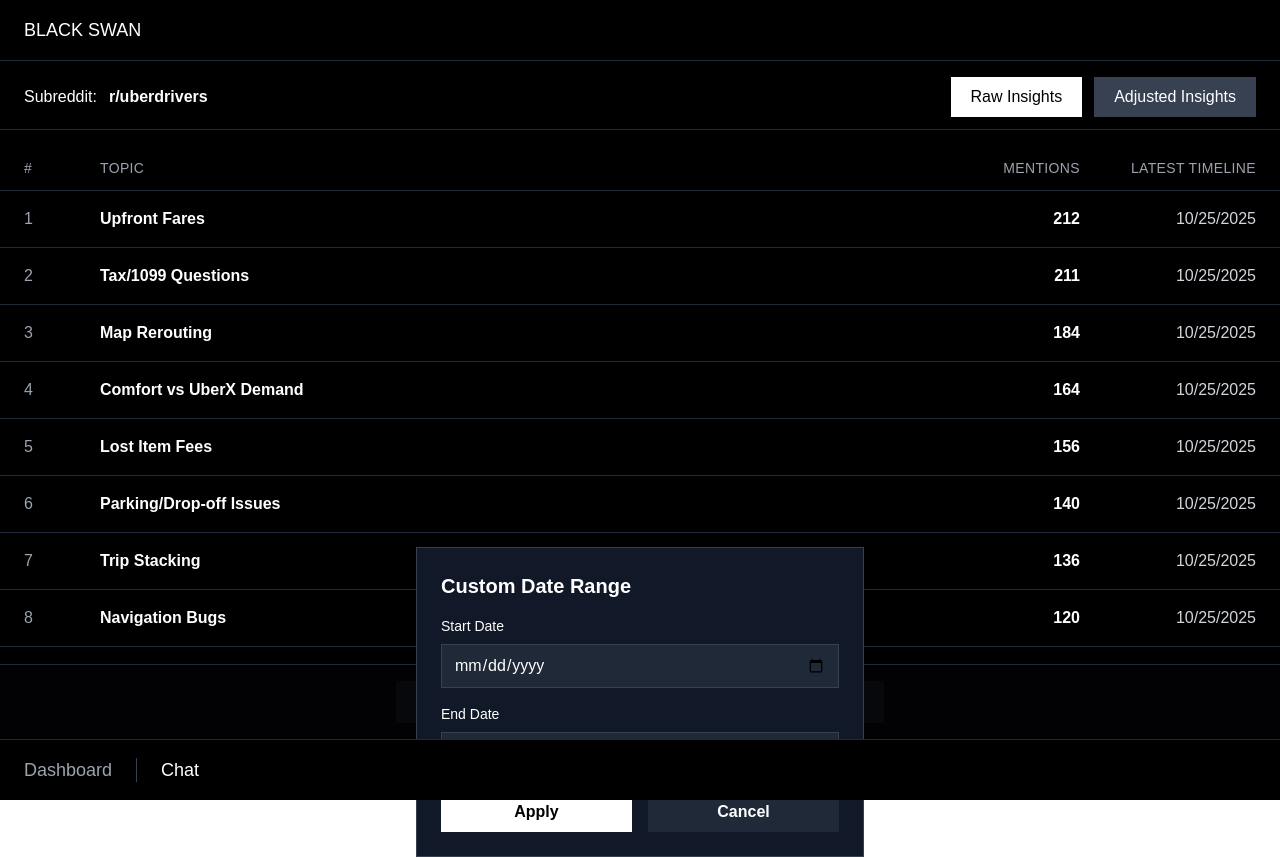
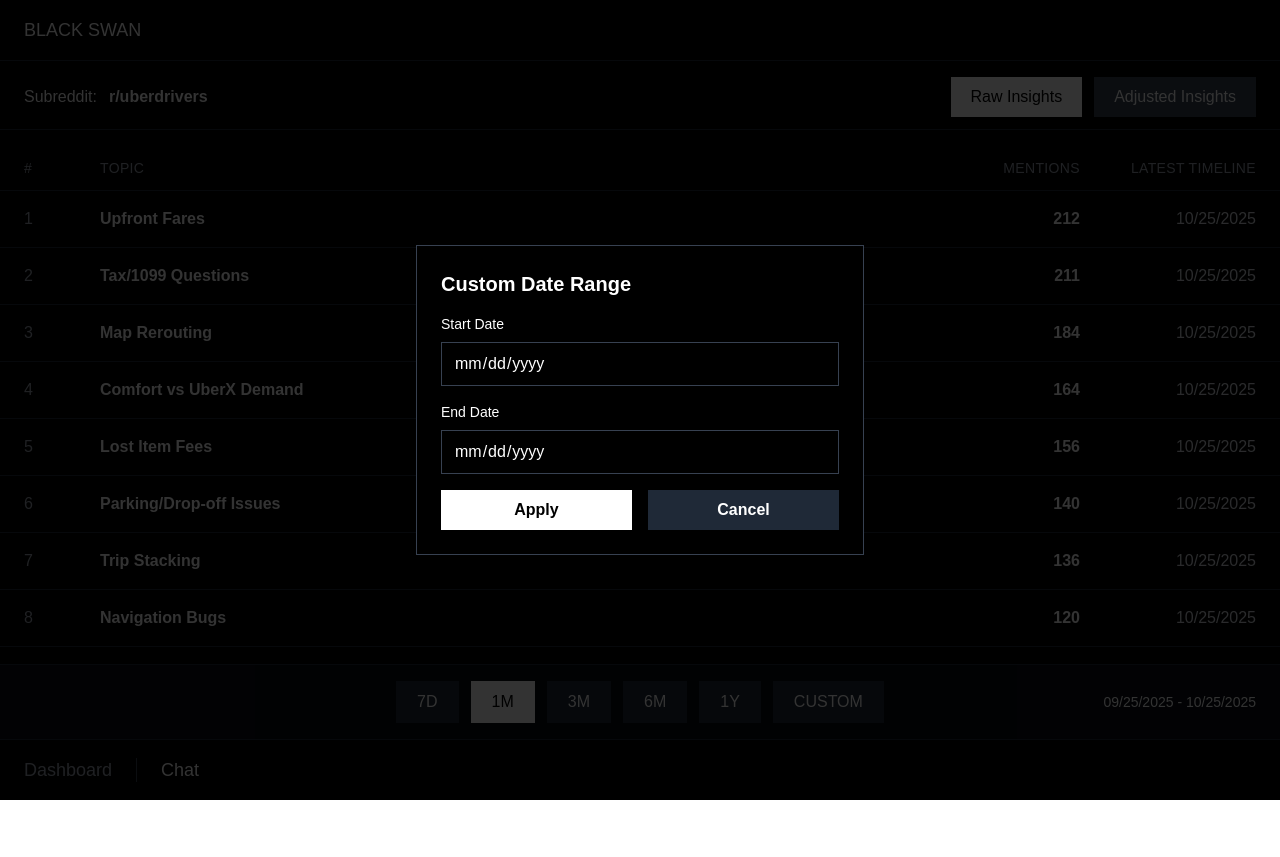
Before and after one commit to christianzmwang/unwrap, a Next.js app: page / in a window 1280 px wide. Both pictures are taken after a click on the button "CUSTOM". After the commit the page ends 800 px from the top, so only its background shows below. Built offline with nearby package versions, Linux system fonts and the light colour scheme.

Commit message:
fixed some designs

```diff
--- a/src/app/page.tsx
+++ b/src/app/page.tsx
@@ -40,6 +40,44 @@ export default function Home() {
     const month = String(parsed.getMonth() + 1).padStart(2, '0');
     const day = String(parsed.getDate()).padStart(2, '0');
     return `${month}/${day}/${year}`;
+  };
+
+  const formatDate = (date: Date) => {
+    const year = date.getFullYear();
+    const month = String(date.getMonth() + 1).padStart(2, '0');
+    const day = String(date.getDate()).padStart(2, '0');
+    return `${month}/${day}/${year}`;
+  };
+
+  const getDisplayDateRange = () => {
+    if (dateRange === 'CUSTOM' && customStartDate && customEndDate) {
+      return `${formatTimeline(customStartDate)} - ${formatTimeline(customEndDate)}`;
+    }
+
+    const now = new Date();
+    const cutoffDate = new Date(now);
+
+    switch (dateRange) {
+      case '7D':
+        cutoffDate.setDate(now.getDate() - 7);
+        break;
+      case '1M':
+        cutoffDate.setMonth(now.getMonth() - 1);
+        break;
+      case '3M':
+        cutoffDate.setMonth(now.getMonth() - 3);
+        break;
+      case '6M':
+        cutoffDate.setMonth(now.getMonth() - 6);
+        break;
+      case '1Y':
+        cutoffDate.setFullYear(now.getFullYear() - 1);
+        break;
+      default:
+        return '';
+    }
+
+    return `${formatDate(cutoffDate)} - ${formatDate(now)}`;
   };
 
   useEffect(() => {
@@ -255,17 +293,14 @@ export default function Home() {
 
       {/* Date Range Selector */}
       <div className="border-t border-gray-800 bg-gray-900/50 backdrop-blur">
-        <div className="max-w-3xl mx-auto w-full px-6 py-4">
-          <div className="flex gap-3 items-center justify-center">
-          {(['7D', '1M', '3M', '6M', '1Y', 'CUSTOM'] as DateRange[]).map((range) => (
+        <div className="max-w-full mx-auto w-full px-6 py-4 relative">
+          <div className="flex items-center justify-center">
+            <div className="flex gap-3 items-center">
+              {(['7D', '1M', '3M', '6M', '1Y'] as DateRange[]).map((range) => (
                 <button
                   key={range}
                   onClick={() => {
-                if (range === 'CUSTOM') {
-                  setShowCustomDialog(true);
-                } else {
                     setDateRange(range);
-                }
                   }}
                   className={`px-5 py-2 font-medium transition-colors border ${
                     dateRange === range
@@ -276,12 +311,35 @@ export default function Home() {
                   {range}
                 </button>
               ))}
+              <button
+                onClick={() => {
+                  setShowCustomDialog(true);
+                }}
+                className={`px-5 py-2 font-medium transition-colors border ${
+                  dateRange === 'CUSTOM'
+                    ? 'bg-white text-black border-white'
+                    : 'bg-gray-800 text-white hover:bg-gray-700 border-gray-800'
+                }`}
+              >
+                CUSTOM
+              </button>
+            </div>
+          </div>
+          <div className="absolute right-6 top-1/2 -translate-y-1/2 text-white text-sm font-medium">
+            {getDisplayDateRange()}
+          </div>
+        </div>
       </div>
 
-        {/* Custom Date Dialog */}
+      {/* Bottom taskbar */}
+      <div className="border-t border-gray-800 bg-black/80 backdrop-blur">
+        <Taskbar />
+      </div>
+
+      {/* Custom Date Dialog - Rendered at top level to avoid clipping */}
       {showCustomDialog && (
         <div className="fixed inset-0 bg-black/80 flex items-center justify-center z-50">
-            <div className="bg-gray-900 p-6 border border-gray-700 max-w-md w-full">
+          <div className="bg-black p-6 border border-gray-700 max-w-md w-full mx-4">
             <h3 className="text-white text-xl font-bold mb-4">Custom Date Range</h3>
             <div className="space-y-4">
               <div>
@@ -290,7 +348,7 @@ export default function Home() {
                   type="date"
                   value={customStartDate}
                   onChange={(e) => setCustomStartDate(e.target.value)}
-                    className="w-full px-3 py-2 bg-gray-800 text-white border border-gray-700"
+                  className="w-full px-3 py-2 bg-black text-white border border-gray-700"
                 />
               </div>
               <div>
@@ -299,7 +357,7 @@ export default function Home() {
                   type="date"
                   value={customEndDate}
                   onChange={(e) => setCustomEndDate(e.target.value)}
-                    className="w-full px-3 py-2 bg-gray-800 text-white border border-gray-700"
+                  className="w-full px-3 py-2 bg-black text-white border border-gray-700"
                 />
               </div>
               <div className="flex gap-4 mt-6">
@@ -321,12 +379,5 @@ export default function Home() {
         </div>
       )}
     </div>
-      </div>
-
-      {/* Bottom taskbar */}
-      <div className="border-t border-gray-800 bg-black/80 backdrop-blur">
-        <Taskbar />
-      </div>
-    </div>
   );
 }
```
Lines whose indentation alone changed are shown as unchanged.
